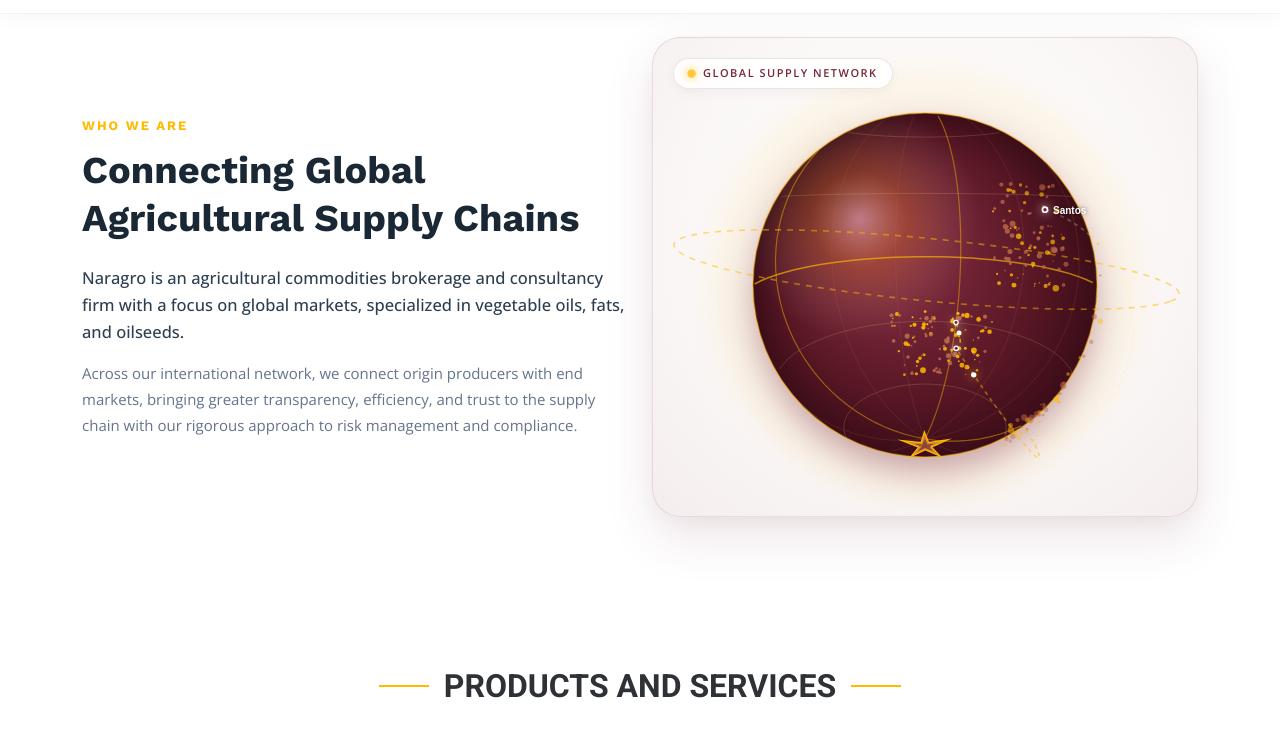
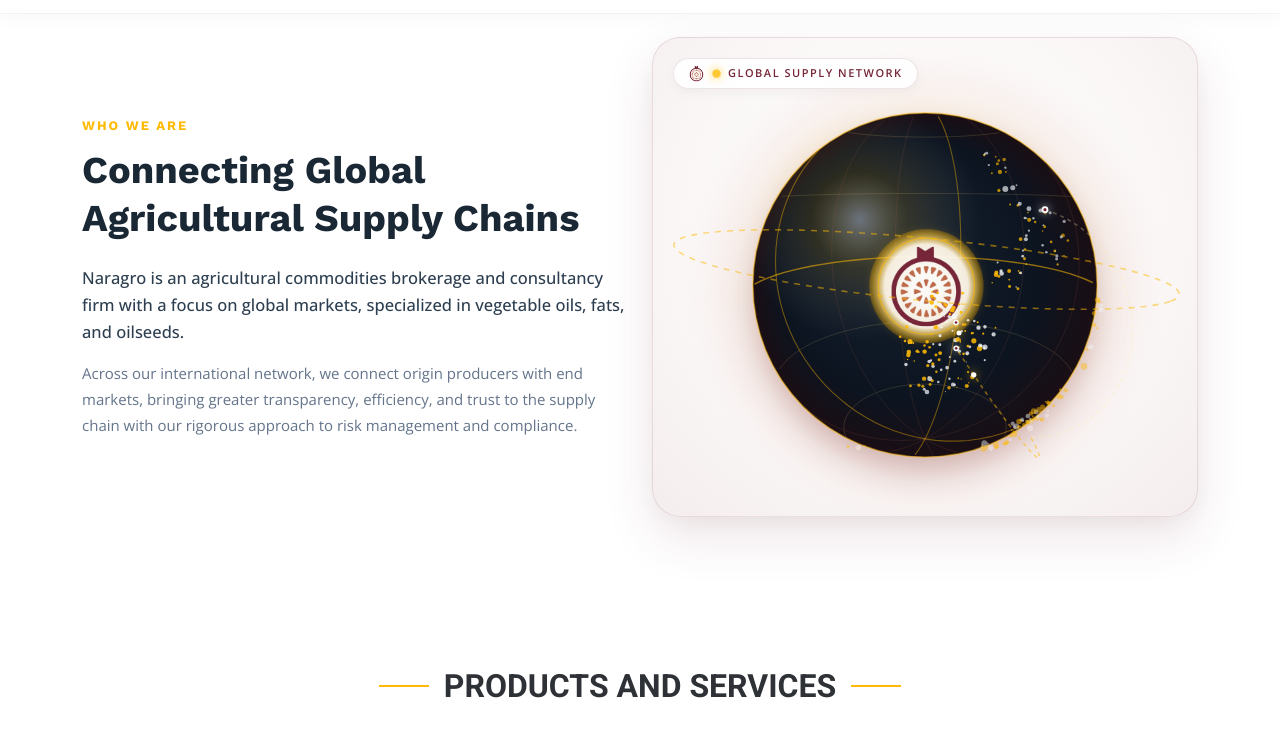
Before and after one commit to anilmetey/naragro, a website: page index.html in a window 1280 px wide. Shown: the part 63-800 px from the top of the page. Drawn offline with nearby package versions, Linux system fonts and the light colour scheme; animation ran at ten frames a second.

Commit message:
Integrate Naragro logo with 3D world globe and remove city labels

```diff
--- a/assets/css/main.css
+++ b/assets/css/main.css
@@ -1437,6 +1437,13 @@ section {
   pointer-events: none;
 }
 
+.globe-badge .globe-badge-icon {
+  width: 17px;
+  height: 17px;
+  object-fit: contain;
+  border-radius: 50%;
+}
+
 .globe-badge .badge-dot {
   width: 7px;
   height: 7px;
--- a/assets/js/main.js
+++ b/assets/js/main.js
@@ -516,39 +516,56 @@ document.addEventListener('DOMContentLoaded', () => {
       { from: 5, to: 9 }
     ];
 
-    // Surface seed particles (pomegranate seeds on landmass clusters)
-    const seedPoints = [];
-    const continents = [
-      { latMin: 35, latMax: 60, lonMin: -10, lonMax: 45, density: 90 },
-      { latMin: 15, latMax: 50, lonMin: 40, lonMax: 125, density: 140 },
-      { latMin: -10, latMax: 20, lonMin: 95, lonMax: 140, density: 70 },
-      { latMin: 25, latMax: 55, lonMin: -125, lonMax: -70, density: 110 },
-      { latMin: -35, latMax: 10, lonMin: -75, lonMax: -35, density: 90 },
-      { latMin: -30, latMax: 35, lonMin: -15, lonMax: 50, density: 80 }
+    const emblemImg = new Image();
+    emblemImg.src = 'assets/img/naragro-emblem.png';
+
+    // Continental Landmass Grid (Europe, Middle East, Asia, Africa, Americas, Oceania)
+    const landRegions = [
+      // Europe & Mediterranean
+      { lat: [50, 58], lon: [-8, 2], count: 14 },
+      { lat: [36, 54], lon: [-9, 16], count: 32 },
+      { lat: [56, 68], lon: [6, 26], count: 18 },
+      { lat: [45, 60], lon: [16, 38], count: 28 },
+      { lat: [36, 42], lon: [26, 44], count: 22 }, // Turkey & Mediterranean
+      // Middle East & Central Asia
+      { lat: [20, 36], lon: [38, 58], count: 24 },
+      { lat: [40, 52], lon: [50, 80], count: 22 },
+      // Asia
+      { lat: [8, 30], lon: [70, 88], count: 30 },
+      { lat: [22, 42], lon: [100, 122], count: 38 },
+      { lat: [32, 42], lon: [132, 142], count: 12 },
+      { lat: [-6, 18], lon: [98, 120], count: 26 },
+      { lat: [54, 66], lon: [60, 135], count: 35 },
+      // Africa
+      { lat: [18, 35], lon: [-10, 34], count: 30 },
+      { lat: [4, 16], lon: [-15, 8], count: 20 },
+      { lat: [-10, 14], lon: [28, 44], count: 22 },
+      { lat: [-34, -12], lon: [16, 34], count: 22 },
+      // North America
+      { lat: [28, 48], lon: [-92, -68], count: 34 },
+      { lat: [32, 50], lon: [-122, -95], count: 30 },
+      { lat: [50, 64], lon: [-120, -65], count: 30 },
+      { lat: [16, 28], lon: [-106, -88], count: 18 },
+      // South America
+      { lat: [0, 11], lon: [-76, -58], count: 16 },
+      { lat: [-24, -2], lon: [-62, -36], count: 34 },
+      { lat: [-50, -25], lon: [-70, -58], count: 20 },
+      // Australia
+      { lat: [-36, -14], lon: [116, 150], count: 26 }
     ];
 
-    continents.forEach(c => {
-      for (let i = 0; i < c.density; i++) {
-        const lat = c.latMin + Math.random() * (c.latMax - c.latMin);
-        const lon = c.lonMin + Math.random() * (c.lonMax - c.lonMin);
-        seedPoints.push({
-          lat,
-          lon,
-          size: 1.4 + Math.random() * 2.2,
-          isRuby: Math.random() > 0.45,
+    const continentPoints = [];
+    landRegions.forEach(reg => {
+      for (let i = 0; i < reg.count; i++) {
+        continentPoints.push({
+          lat: reg.lat[0] + Math.random() * (reg.lat[1] - reg.lat[0]),
+          lon: reg.lon[0] + Math.random() * (reg.lon[1] - reg.lon[0]),
+          size: 1.3 + Math.random() * 2.0,
+          isGold: Math.random() > 0.4,
           phase: Math.random() * Math.PI * 2
         });
       }
     });
-
-    // Pomegranate Calyx Crown at top pole (lat 82° to 90°)
-    const crownPoints = [];
-    const crownPeaks = 5;
-    for (let i = 0; i < crownPeaks; i++) {
-      const angle = (i / crownPeaks) * 360;
-      crownPoints.push({ lat: 88, lon: angle, peak: true });
-      crownPoints.push({ lat: 83, lon: angle + 360 / (crownPeaks * 2), peak: false });
-    }
 
     let time = 0;
     function render() {
@@ -571,18 +588,18 @@ document.addEventListener('DOMContentLoaded', () => {
 
       ctx.clearRect(0, 0, width, height);
 
-      // Atmosphere glow in Logo Pomegranate Wine (#762638) + Amber (#feb900)
+      // Atmosphere glow in brand gold (#feb900) & wine (#762638)
       const radGlow = ctx.createRadialGradient(cx, cy, radius * 0.2, cx, cy, radius * 1.45);
-      radGlow.addColorStop(0, 'rgba(118, 38, 56, 0.28)');
-      radGlow.addColorStop(0.5, 'rgba(189, 106, 75, 0.12)');
-      radGlow.addColorStop(0.8, 'rgba(254, 185, 0, 0.06)');
+      radGlow.addColorStop(0, 'rgba(118, 38, 56, 0.20)');
+      radGlow.addColorStop(0.5, 'rgba(254, 185, 0, 0.12)');
+      radGlow.addColorStop(0.8, 'rgba(189, 106, 75, 0.05)');
       radGlow.addColorStop(1, 'rgba(255, 255, 255, 0)');
       ctx.fillStyle = radGlow;
       ctx.beginPath();
       ctx.arc(cx, cy, radius * 1.45, 0, Math.PI * 2);
       ctx.fill();
 
-      // Sphere base: Rich Royal Pomegranate (#762638) with 3D depth lighting
+      // Sphere base: Deep enterprise twilight globe with 3D spherical lighting
       const sphereGrad = ctx.createRadialGradient(
         cx - radius * 0.35,
         cy - radius * 0.35,
@@ -591,18 +608,18 @@ document.addEventListener('DOMContentLoaded', () => {
         cy,
         radius
       );
-      sphereGrad.addColorStop(0, '#99354b');   // warm ruby crest
-      sphereGrad.addColorStop(0.35, '#762638'); // core logo burgundy
-      sphereGrad.addColorStop(0.75, '#561624'); // deep wine
-      sphereGrad.addColorStop(1, '#3b0d18');    // dark rich shadow
+      sphereGrad.addColorStop(0, '#1c2838');    // sleek ocean highlight
+      sphereGrad.addColorStop(0.4, '#111b28');   // deep executive midnight
+      sphereGrad.addColorStop(0.75, '#0c1420');  // deep obsidian
+      sphereGrad.addColorStop(1, '#1a0e14');     // subtle corporate burgundy rim tone
 
       ctx.save();
       ctx.beginPath();
       ctx.arc(cx, cy, radius, 0, Math.PI * 2);
       ctx.fillStyle = sphereGrad;
-      ctx.shadowColor = 'rgba(118, 38, 56, 0.35)';
-      ctx.shadowBlur = 32;
-      ctx.shadowOffsetY = 16;
+      ctx.shadowColor = 'rgba(118, 38, 56, 0.3)';
+      ctx.shadowBlur = 30;
+      ctx.shadowOffsetY = 14;
       ctx.fill();
       ctx.restore();
 
@@ -617,7 +634,7 @@ document.addEventListener('DOMContentLoaded', () => {
         radius * 0.7
       );
       sheenGrad.addColorStop(0, 'rgba(255, 255, 255, 0.35)');
-      sheenGrad.addColorStop(0.4, 'rgba(254, 185, 0, 0.15)');
+      sheenGrad.addColorStop(0.4, 'rgba(254, 185, 0, 0.12)');
       sheenGrad.addColorStop(1, 'rgba(255, 255, 255, 0)');
       ctx.fillStyle = sheenGrad;
       ctx.beginPath();
@@ -625,7 +642,7 @@ document.addEventListener('DOMContentLoaded', () => {
       ctx.fill();
       ctx.restore();
 
-      // Outer rim in warm copper/gold
+      // Outer rim in warm gold
       ctx.beginPath();
       ctx.arc(cx, cy, radius, 0, Math.PI * 2);
       ctx.strokeStyle = 'rgba(254, 185, 0, 0.45)';
@@ -652,8 +669,8 @@ document.addEventListener('DOMContentLoaded', () => {
             started = false;
           }
         }
-        ctx.strokeStyle = lat === 0 ? 'rgba(254, 185, 0, 0.65)' : 'rgba(254, 215, 120, 0.22)';
-        ctx.lineWidth = lat === 0 ? 1.5 : 0.8;
+        ctx.strokeStyle = lat === 0 ? 'rgba(254, 185, 0, 0.55)' : 'rgba(254, 215, 120, 0.18)';
+        ctx.lineWidth = lat === 0 ? 1.4 : 0.8;
         ctx.stroke();
       });
 
@@ -674,38 +691,59 @@ document.addEventListener('DOMContentLoaded', () => {
             started = false;
           }
         }
-        ctx.strokeStyle = (lon % 90 === 0) ? 'rgba(254, 185, 0, 0.45)' : 'rgba(189, 106, 75, 0.25)';
-        ctx.lineWidth = (lon % 90 === 0) ? 1.2 : 0.7;
+        ctx.strokeStyle = (lon % 90 === 0) ? 'rgba(254, 185, 0, 0.4)' : 'rgba(189, 106, 75, 0.2)';
+        ctx.lineWidth = (lon % 90 === 0) ? 1.1 : 0.7;
         ctx.stroke();
       }
       ctx.restore();
 
-      // Pomegranate Calyx Crown at top pole (rich gold with ruby/copper fill)
-      ctx.save();
-      ctx.beginPath();
-      let crownStarted = false;
-      const sortedCrown = [...crownPoints, crownPoints[0]];
-      sortedCrown.forEach(cp => {
-        const p3d = latLonTo3D(cp.lat, cp.lon, radius * 1.05);
-        const p2d = project(p3d.x, p3d.y, p3d.z);
-        if (p2d.z > -radius * 0.5) {
-          if (!crownStarted) {
-            ctx.moveTo(p2d.x, p2d.y);
-            crownStarted = true;
-          } else {
-            ctx.lineTo(p2d.x, p2d.y);
-          }
-        }
-      });
-      ctx.strokeStyle = '#feb900';
-      ctx.lineWidth = 2.4;
-      ctx.fillStyle = 'rgba(189, 106, 75, 0.6)';
-      ctx.stroke();
-      ctx.fill();
-      ctx.restore();
+      // ============================================
+      // Central Naragro Logo Core (Heart of the Globe)
+      // ============================================
+      if (emblemImg.complete && emblemImg.naturalWidth > 0) {
+        ctx.save();
+        const breathe = 1 + Math.sin(time * 2.2) * 0.025;
+        const emblemSize = radius * 0.54 * breathe;
+        const offX = Math.sin(rotY) * 5;
+        const offY = rotX * 5;
+        const lx = cx + offX;
+        const ly = cy + offY;
 
-      // Pomegranate Seed Particle Clusters on Continents
-      seedPoints.forEach(sp => {
+        // Luminous soft white-gold circular backing
+        const aura = ctx.createRadialGradient(lx, ly, emblemSize * 0.15, lx, ly, emblemSize * 0.7);
+        aura.addColorStop(0, 'rgba(255, 255, 255, 0.96)');
+        aura.addColorStop(0.55, 'rgba(254, 248, 238, 0.92)');
+        aura.addColorStop(0.82, 'rgba(254, 185, 0, 0.32)');
+        aura.addColorStop(1, 'rgba(118, 38, 56, 0)');
+
+        ctx.beginPath();
+        ctx.arc(lx, ly, emblemSize * 0.62, 0, Math.PI * 2);
+        ctx.fillStyle = aura;
+        ctx.shadowColor = 'rgba(254, 185, 0, 0.45)';
+        ctx.shadowBlur = 22;
+        ctx.fill();
+        ctx.shadowBlur = 0;
+
+        // Delicate golden halo boundary ring
+        ctx.beginPath();
+        ctx.arc(lx, ly, emblemSize * 0.52, 0, Math.PI * 2);
+        ctx.strokeStyle = 'rgba(254, 185, 0, 0.6)';
+        ctx.lineWidth = 1.3;
+        ctx.stroke();
+
+        // Draw the crisp logo emblem
+        ctx.drawImage(
+          emblemImg,
+          lx - emblemSize * 0.48,
+          ly - emblemSize * 0.48,
+          emblemSize * 0.96,
+          emblemSize * 0.96
+        );
+        ctx.restore();
+      }
+
+      // Continents Dots
+      continentPoints.forEach(sp => {
         const p3d = latLonTo3D(sp.lat, sp.lon, radius);
         const p2d = project(p3d.x, p3d.y, p3d.z);
         if (p2d.z > -20) {
@@ -713,10 +751,10 @@ document.addEventListener('DOMContentLoaded', () => {
           const pulse = 0.8 + 0.3 * Math.sin(time * 2 + sp.phase);
           ctx.beginPath();
           ctx.arc(p2d.x, p2d.y, sp.size * p2d.scale * pulse, 0, Math.PI * 2);
-          if (sp.isRuby) {
-            ctx.fillStyle = `rgba(189, 106, 75, ${depthAlpha * 0.95})`; // Logo copper #bd6a4b
+          if (sp.isGold) {
+            ctx.fillStyle = `rgba(254, 185, 0, ${depthAlpha * 0.95})`;  // Logo gold #feb900
           } else {
-            ctx.fillStyle = `rgba(254, 185, 0, ${depthAlpha * 0.95})`;  // Logo gold #feb900
+            ctx.fillStyle = `rgba(245, 247, 250, ${depthAlpha * 0.88})`; // Pearl white
           }
           ctx.fill();
         }
@@ -775,7 +813,7 @@ document.addEventListener('DOMContentLoaded', () => {
         }
       });
 
-      // Trade Hubs Pins
+      // Trade Hubs Pins (Clean & prestigious, no text labels)
       hubs.forEach((hub) => {
         const p3d = latLonTo3D(hub.lat, hub.lon, radius);
         const p2d = project(p3d.x, p3d.y, p3d.z);
@@ -793,7 +831,7 @@ document.addEventListener('DOMContentLoaded', () => {
           }
 
           ctx.beginPath();
-          ctx.arc(p2d.x, p2d.y, (isHQ ? 6 : 3.8) * p2d.scale, 0, Math.PI * 2);
+          ctx.arc(p2d.x, p2d.y, (isHQ ? 5.5 : 3.8) * p2d.scale, 0, Math.PI * 2);
           ctx.fillStyle = isHQ ? '#feb900' : '#ffffff';
           ctx.shadowColor = isHQ ? '#feb900' : 'rgba(255, 255, 255, 0.8)';
           ctx.shadowBlur = 10;
@@ -801,18 +839,9 @@ document.addEventListener('DOMContentLoaded', () => {
           ctx.shadowBlur = 0;
 
           ctx.beginPath();
-          ctx.arc(p2d.x, p2d.y, 2 * p2d.scale, 0, Math.PI * 2);
+          ctx.arc(p2d.x, p2d.y, 1.8 * p2d.scale, 0, Math.PI * 2);
           ctx.fillStyle = '#762638';
           ctx.fill();
-
-          if (isHQ || hub.name === "Singapore" || hub.name === "Rotterdam" || hub.name === "Santos") {
-            ctx.font = `700 ${Math.round(11 * p2d.scale)}px sans-serif`;
-            ctx.fillStyle = isHQ ? '#feb900' : '#ffffff';
-            ctx.shadowColor = 'rgba(0, 0, 0, 0.6)';
-            ctx.shadowBlur = 4;
-            ctx.fillText(hub.name, p2d.x + 8, p2d.y + 4);
-            ctx.shadowBlur = 0;
-          }
         }
       });
 
--- a/index.html
+++ b/index.html
@@ -27,8 +27,10 @@
   <link href="assets/vendor/glightbox/css/glightbox.min.css" rel="stylesheet">
   <link href="assets/vendor/swiper/swiper-bundle.min.css" rel="stylesheet">
 
+  <link rel="preload" as="image" href="assets/img/naragro-emblem.png">
+
   <!-- Template Main CSS File -->
-  <link href="assets/css/main.css?v=2.6" rel="stylesheet">
+  <link href="assets/css/main.css?v=2.7" rel="stylesheet">
 </head>
 
 <body>
@@ -99,6 +101,7 @@
           <div class="col-lg-6" data-aos="fade-left" data-aos-delay="200">
             <div class="naragro-globe-wrapper">
               <div class="globe-badge">
+                <img src="assets/img/naragro-emblem.png" alt="Naragro" class="globe-badge-icon">
                 <span class="badge-dot"></span>
                 <span>Global Supply Network</span>
               </div>
@@ -809,7 +812,7 @@
   <script src="assets/vendor/php-email-form/validate.js"></script>
 
   <!-- Template Main JS File -->
-  <script src="assets/js/main.js?v=2.6"></script>
+  <script src="assets/js/main.js?v=2.7"></script>
 
 </body>
 
```
Also changed, not shown: assets/img/naragro-emblem.png (added).
